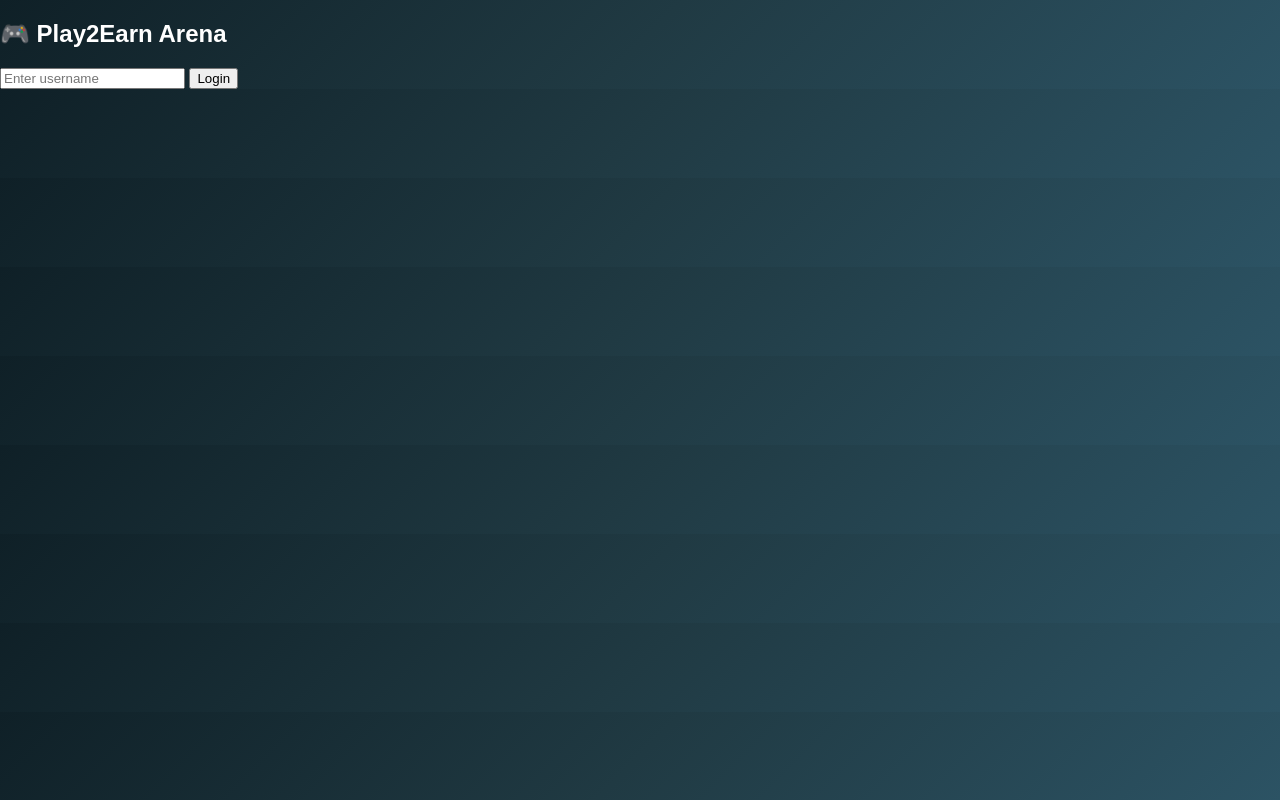
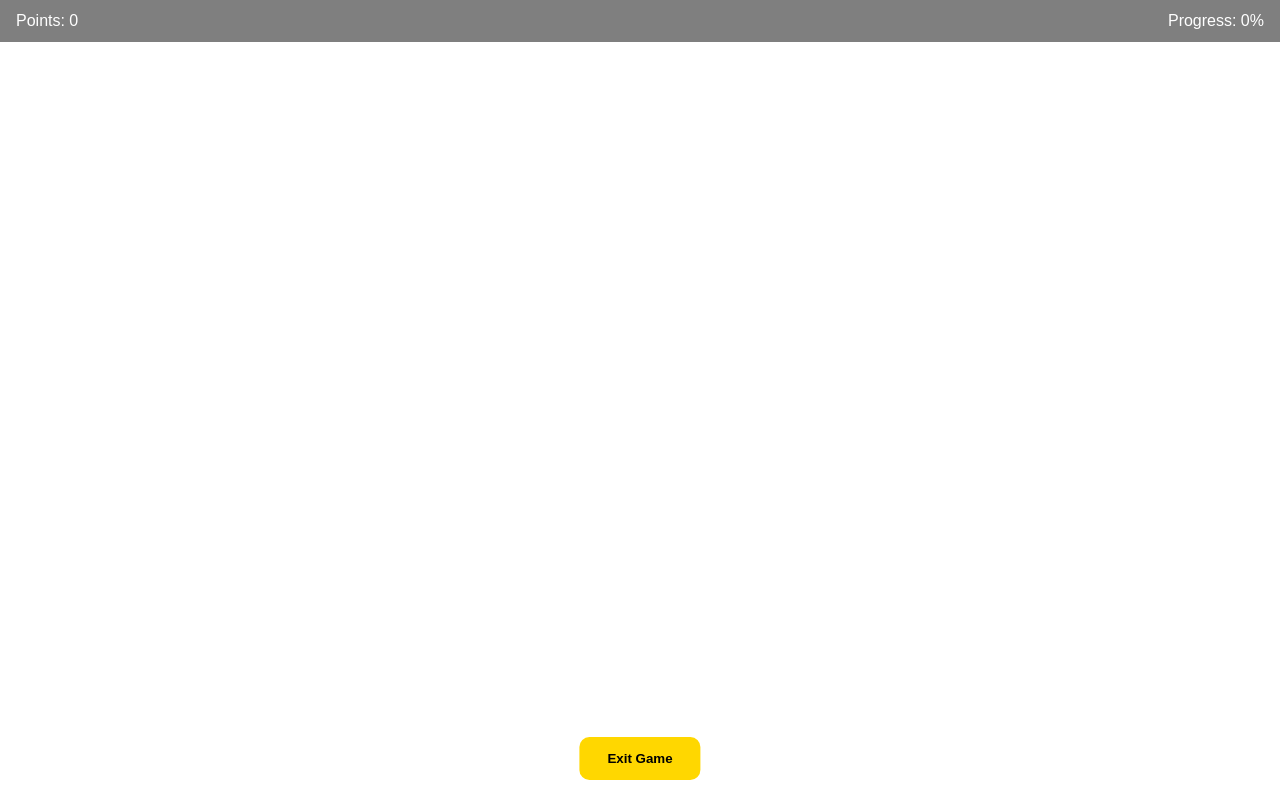
Before and after one commit to play2earnarena/play2earn-arena, a plain HTML site: page index.html in a window 1280 px wide. Drawn offline with Linux system fonts and the light colour scheme.

Commit message:
index.html

```diff
--- a/index.html
+++ b/index.html
@@ -2,32 +2,29 @@
 <html lang="en">
 <head>
   <meta charset="UTF-8">
+  <title>Play2Earn Arena</title>
   <meta name="viewport" content="width=device-width, initial-scale=1.0">
-  <title>Play2Earn Arena - Login</title>
   <link rel="stylesheet" href="style.css">
 </head>
-<body class="center">
 
-  <div class="login-box">
-    <h2>🎮 Play2Earn Arena</h2>
-    <input id="username" placeholder="Enter username">
-    <button onclick="login()">Login</button>
+<body><div id="rewardContainer">
+  <div id="rewardFill"></div>
+</div>
+
+  <!-- TOP BAR -->
+  <div id="topBar">
+    <span id="pointsText">Points: 0</span>
+    <span id="progressText">Progress: 0%</span>
   </div>
 
-<script>
-function login() {
-  const user = document.getElementById("username").value.trim();
-  if (!user) return alert("Enter a username");
+  <!-- STEP 2 WILL GO HERE -->
 
-  localStorage.setItem("user", user);
+  <!-- GAME CANVAS -->
+  <canvas id="gameCanvas"></canvas>
 
-  if (!localStorage.getItem("balance_" + user)) {
-    localStorage.setItem("balance_" + user, 0);
-  }
+  <!-- EXIT BUTTON -->
+  <button id="exitBtn">Exit Game</button>
 
-  location.href = "bubble.html";
-}
-</script>
-
+  <script src="game.js"></script>
 </body>
 </html>
```
